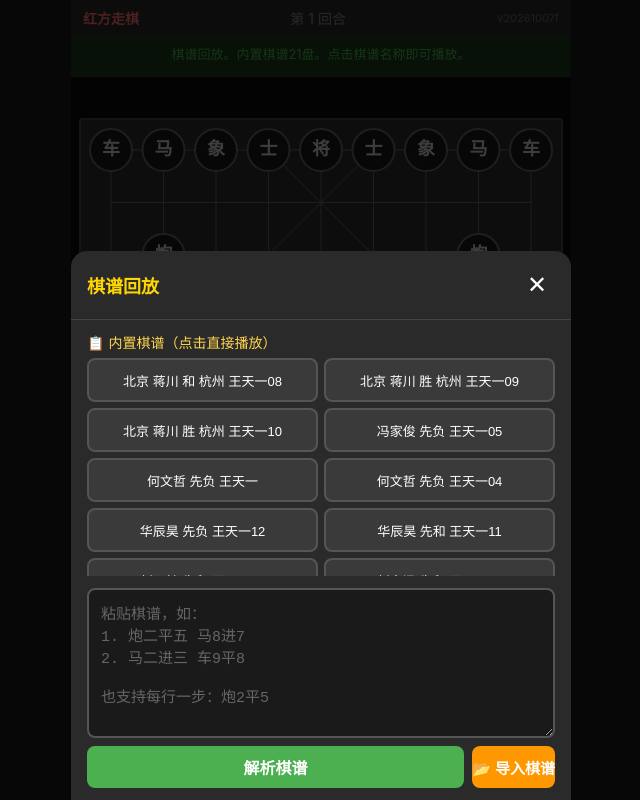
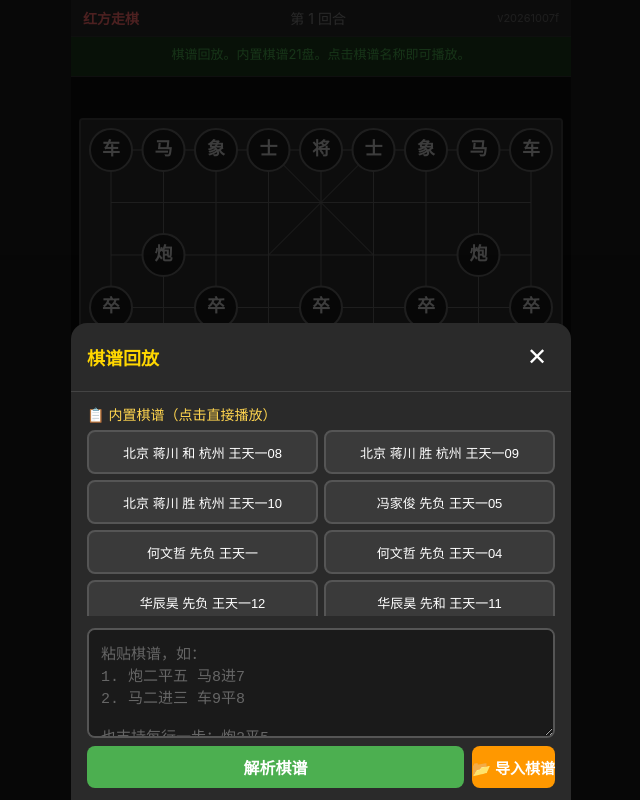
Before and after one commit to wanglijun2008/xier-chess, a plain HTML site: page index.html in a window 1280 px wide. Both pictures are taken after a click on the button "棋谱回放". Shown: the whole page, without its empty margins (319-959 px from the left). Drawn offline with Linux system fonts and the light colour scheme; no server answers.

Commit message:
点选棋谱即自动听棋并收起弹窗；关闭弹窗不打断听棋；弹窗高度适配手机底部按钮可点 v20261007f [style.css]

```diff
--- a/style.css
+++ b/style.css
@@ -323,12 +323,24 @@ body {
 #record-modal-content {
     width: 100%;
     max-width: 500px;
-    max-height: 85vh;
+    max-height: 82vh;
+    /* 手机浏览器地址栏/底栏会动态伸缩，dvh 保证底部按钮不被底栏盖住点不到 */
+    max-height: 82dvh;
     background: #2a2a2a;
     border-radius: 16px 16px 0 0;
     display: flex;
     flex-direction: column;
-    overflow: hidden;
+    /* 小屏/弹出键盘时内容仍可滚动，所有按钮都点得到 */
+    overflow-y: auto;
+    -webkit-overflow-scrolling: touch;
+    padding-bottom: env(safe-area-inset-bottom, 0);
+}
+
+/* 弹窗内所有可点元素：消除手机双击缩放延迟，点击更跟手 */
+#record-modal-content button,
+#record-modal-content .game-btn {
+    touch-action: manipulation;
+    -webkit-tap-highlight-color: rgba(255, 255, 255, 0.15);
 }
 
 #record-modal-header {
@@ -361,8 +373,10 @@ body {
 /* 棋谱库列表（内置 + 我的棋谱） */
 #record-games-area {
     padding: 4px 16px 0;
-    max-height: 32vh;
+    max-height: 30vh;
+    max-height: 28dvh;
     overflow-y: auto;
+    -webkit-overflow-scrolling: touch;
 }
 
 .record-games-title {
@@ -416,7 +430,7 @@ body {
 
 #record-text {
     width: 100%;
-    height: 150px;
+    height: 110px;
     padding: 12px;
     background: #1a1a1a;
     border: 2px solid #555;
```
